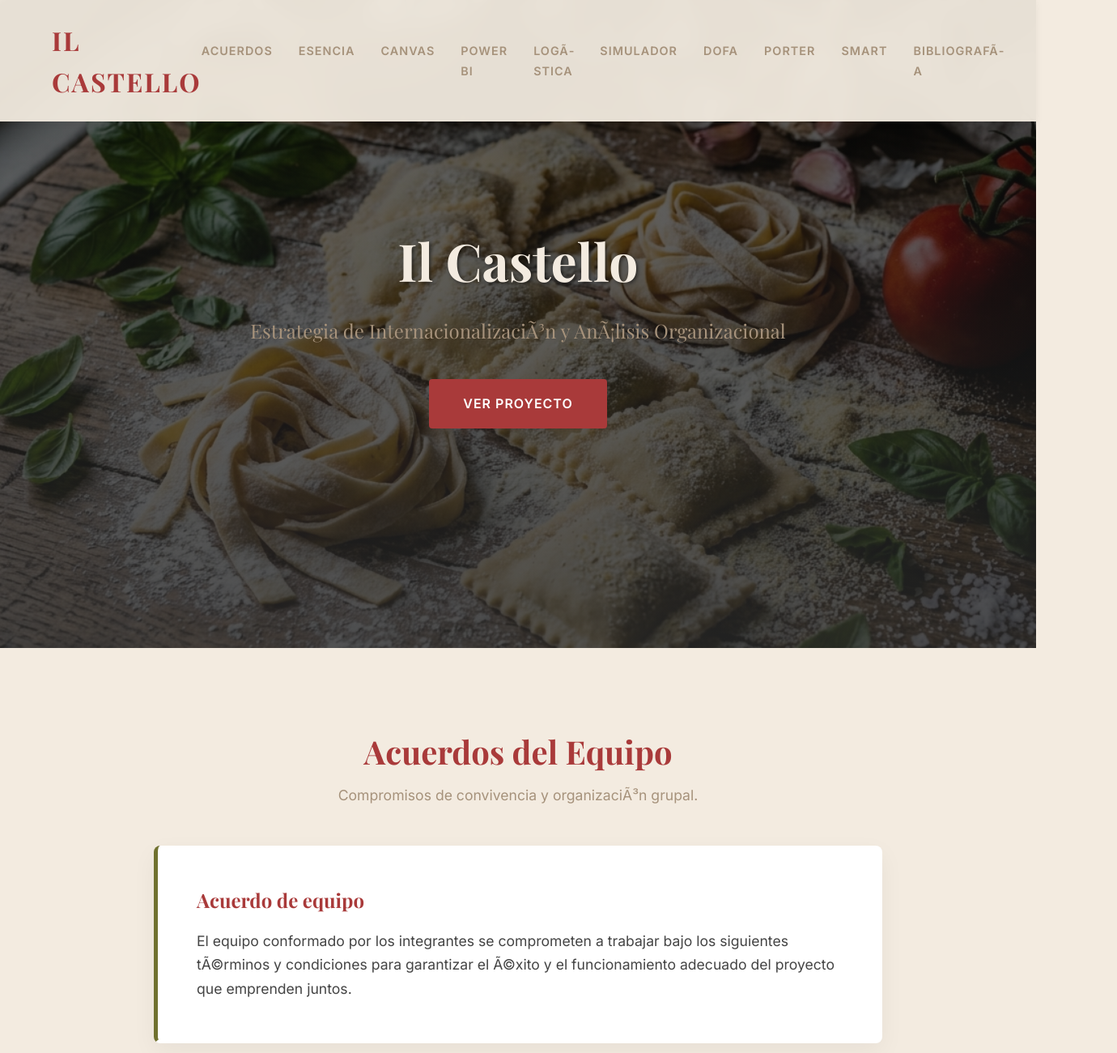
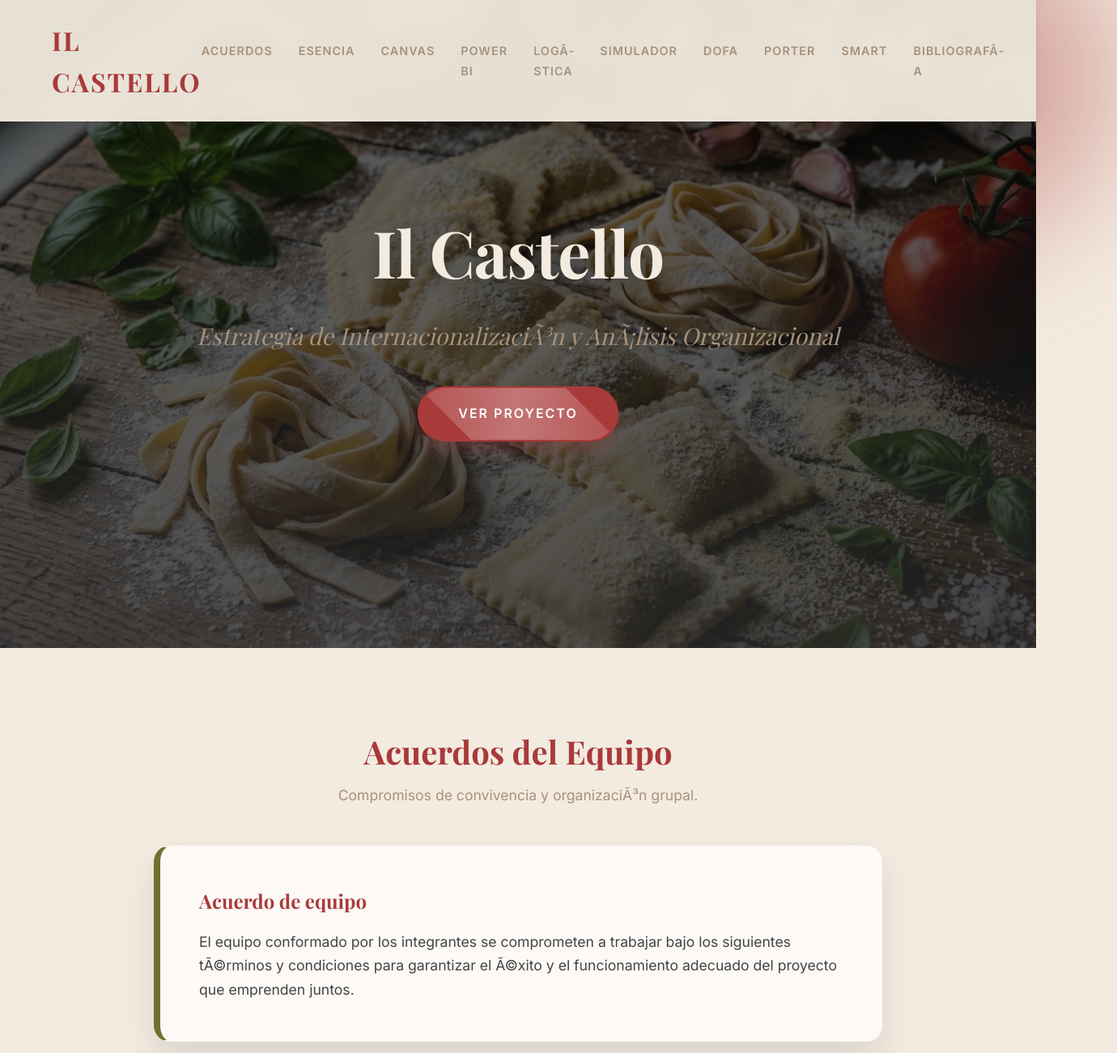
Before and after one commit to jcamilosanchez31-debug/ilcastello, a website: page index.html in a window 1280 px wide. Shown: the top 1300 px of the page at 81% size, 1380 px wide, since content can reach past the window. Drawn offline with nearby package versions, Linux system fonts and the light colour scheme.

Commit message:
Update styles.css for visual enhancements

```diff
--- a/styles.css
+++ b/styles.css
@@ -10,7 +10,9 @@
     --font-heading: 'Playfair Display', serif;
     --font-body: 'Inter', sans-serif;
 
-    --transition-smooth: all 0.4s cubic-bezier(0.25, 0.8, 0.25, 1);
+    --transition-smooth: all 0.5s cubic-bezier(0.23, 1, 0.32, 1);
+    --shadow-premium: 0 20px 40px rgba(0,0,0,0.1);
+    --glass-bg: rgba(255, 255, 255, 0.7);
 }
 
 /* Reset & Base */
@@ -141,6 +143,31 @@ nav.scrolled .nav-container {
     transition: all 0.3s ease;
 }
 
+/* Organic Shapes Background */
+.organic-shape {
+    position: absolute;
+    z-index: -1;
+    filter: blur(80px);
+    opacity: 0.4;
+    border-radius: 50%;
+}
+
+.shape-1 {
+    width: 400px;
+    height: 400px;
+    background: var(--color-indiscreet);
+    top: -100px;
+    right: -100px;
+}
+
+.shape-2 {
+    width: 300px;
+    height: 300px;
+    background: var(--color-mustard);
+    bottom: 100px;
+    left: -50px;
+}
+
 /* Hero Section */
 .hero {
     height: 100vh;
@@ -159,39 +186,60 @@ nav.scrolled .nav-container {
 }
 
 .hero h2 {
-    font-size: 4rem;
+    font-size: 5rem;
     font-weight: 700;
     margin-bottom: 1rem;
     color: var(--color-egret);
-    text-shadow: 2px 2px 4px rgba(0,0,0,0.5);
+    text-shadow: 0 10px 20px rgba(0,0,0,0.3);
+    letter-spacing: -1px;
 }
 
 .hero p {
-    font-size: 1.5rem;
+    font-size: 1.8rem;
     margin-bottom: 2.5rem;
     font-family: var(--font-heading);
     color: var(--color-stone);
+    font-style: italic;
 }
 
 .btn {
     display: inline-block;
-    padding: 1rem 2.5rem;
+    padding: 1.2rem 3rem;
     background-color: var(--color-indiscreet);
     color: var(--color-white);
     text-decoration: none;
     font-weight: 600;
-    letter-spacing: 1px;
+    letter-spacing: 2px;
     text-transform: uppercase;
-    border-radius: 4px;
+    border-radius: 50px;
     transition: var(--transition-smooth);
     border: 2px solid var(--color-indiscreet);
+    box-shadow: 0 10px 20px rgba(169, 58, 58, 0.3);
+    position: relative;
+    overflow: hidden;
 }
 
 .btn:hover {
-    background-color: transparent;
-    color: var(--color-egret);
-    border-color: var(--color-egret);
-    transform: translateY(-3px);
+    background-color: var(--color-white);
+    color: var(--color-indiscreet);
+    transform: translateY(-5px);
+    box-shadow: 0 15px 30px rgba(169, 58, 58, 0.4);
+}
+
+.btn::after {
+    content: '';
+    position: absolute;
+    top: -50%;
+    left: -50%;
+    width: 200%;
+    height: 200%;
+    background: linear-gradient(45deg, transparent, rgba(255,255,255,0.3), transparent);
+    transform: rotate(45deg);
+    transition: 0.5s;
+}
+
+.btn:hover::after {
+    left: 100%;
 }
 
 /* Sections */
@@ -222,20 +270,25 @@ nav.scrolled .nav-container {
 }
 
 .card, .text-block {
-    background: var(--color-white);
-    padding: 2.5rem 2rem;
-    border-radius: 8px;
-    box-shadow: 0 10px 30px rgba(0,0,0,0.05);
+    background: var(--glass-bg);
+    backdrop-filter: blur(10px);
+    padding: 3rem;
+    border-radius: 20px;
+    box-shadow: var(--shadow-premium);
     transition: var(--transition-smooth);
-    border-bottom: 4px solid transparent;
+    border: 1px solid rgba(255,255,255,0.3);
     position: relative;
     overflow: hidden;
 }
 
 .text-block {
     margin-bottom: 2rem;
-    padding: 3rem;
-    border-left: 5px solid var(--color-mustard);
+    border-left: 8px solid var(--color-mustard);
+}
+
+.text-block:hover {
+    transform: translateY(-10px);
+    box-shadow: 0 30px 60px rgba(0,0,0,0.12);
 }
 
 .text-block h3 {
@@ -380,8 +433,52 @@ footer h2 {
 
 .dofa-grid img {
     max-width: 100%;
-    border-radius: 8px;
-    box-shadow: 0 10px 30px rgba(0,0,0,0.2);
+    border-radius: 20px;
+    box-shadow: var(--shadow-premium);
+    transition: var(--transition-smooth);
+}
+
+.dofa-grid img:hover {
+    transform: scale(1.02) translateY(-10px);
+}
+
+/* Feature Image Section */
+.feature-section {
+    display: grid;
+    grid-template-columns: 1fr 1fr;
+    gap: 4rem;
+    align-items: center;
+    margin: 4rem 0;
+}
+
+.feature-img-container {
+    position: relative;
+    border-radius: 20px;
+    overflow: hidden;
+    box-shadow: var(--shadow-premium);
+}
+
+.feature-img-container img {
+    width: 100%;
+    display: block;
+    transition: var(--transition-smooth);
+}
+
+.feature-img-container:hover img {
+    transform: scale(1.1);
+}
+
+.feature-content h3 {
+    font-size: 2.5rem;
+    color: var(--color-indiscreet);
+    margin-bottom: 1.5rem;
+}
+
+@media (max-width: 768px) {
+    .feature-section {
+        grid-template-columns: 1fr;
+        gap: 2rem;
+    }
 }
 
 /* Export Timeline */
```
